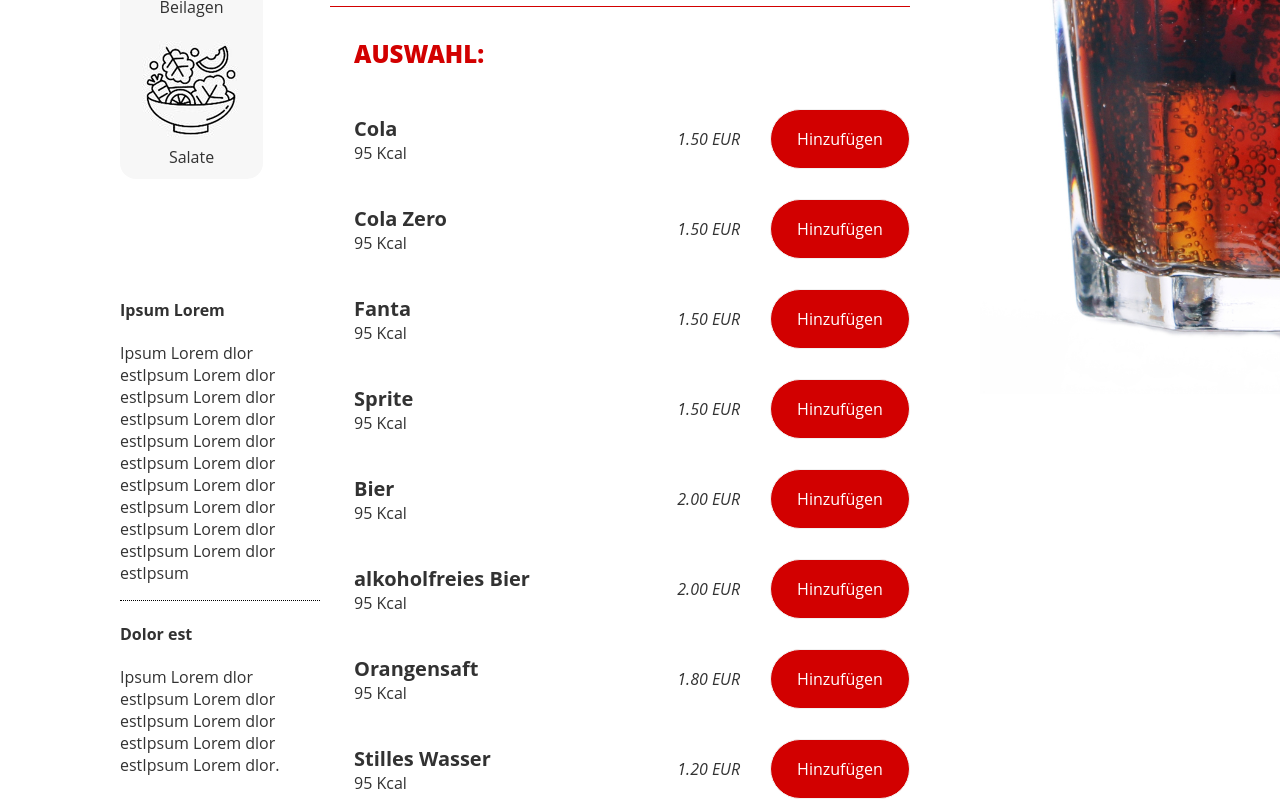
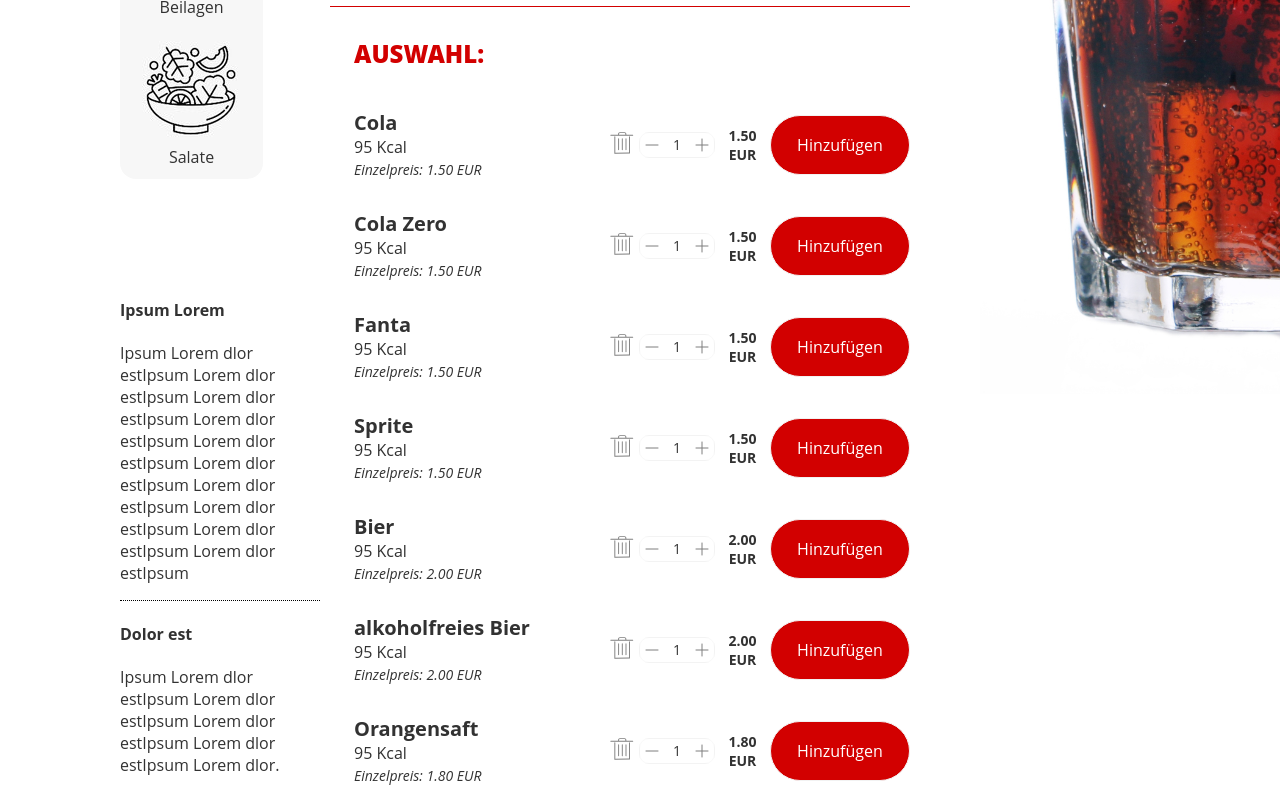
Before and after one commit to vlxdx/fastfood-restaurant-app, a React (Create React App) app: page /bestellen/getraenke in a window 1280 px wide. Shown: the part 780-1581 px from the top of the page. Built offline with nearby package versions, Linux system fonts and the light colour scheme.

Commit message:
Drinks quantities

```diff
--- a/src/pages/Bestellen/Getraenke/Getraenke.module.scss
+++ b/src/pages/Bestellen/Getraenke/Getraenke.module.scss
@@ -56,12 +56,47 @@
   .info {
     display: flex;
     align-items: center;
+
+    .quantityPrice {
+      display: flex;
+      align-items: center;
+    }
+
+    .removeBtn {
+      opacity: 0.5;
+      cursor: pointer;
+      transition: opacity 0.15s ease-in-out;
+
+      &:hover {
+        opacity: 1;
+      }
+    }
+
+    .quantitySelector {
+      width: 76px;
+      display: flex;
+      justify-content: space-between;
+      align-items: center;
+      border: 1px solid #f3f3f3;
+      border-radius: 10px;
+      margin-left: 5px;
+    }
+
+    span {
+      font-size: 14px;
+    }
+
+    b {
+      width: 55px;
+      display: flex;
+      flex-direction: column;
+      align-items: center;
+      font-size: 14px;
+    }
   }
 
-  .preis {
-    padding-right: 30px;
-    font-weight: 500;
-    font-style: italic;
+  i {
+    font-size: 14px;
   }
 
   button {
--- a/src/pages/Bestellen/Getraenke/index.jsx
+++ b/src/pages/Bestellen/Getraenke/index.jsx
@@ -1,8 +1,39 @@
-import React from 'react';
+import React, { useState } from 'react';
 import styles from './Getraenke.module.scss';
 import cola from '../../../assets/images/cola.jpg';
+import btnPlus from '../../../assets/images/btn-plus.svg';
+import btnMinus from '../../../assets/images/btn-minus.svg';
+import btnDelete from '../../../assets/images/btn-delete.svg';
 
 function Getraenke({ items, addToCart }) {
+  const [quantities, setQuantities] = useState(
+    items.reduce((acc, item) => {
+      acc[item.Name] = 1;
+      return acc;
+    }, {})
+  );
+
+  const increaseQuantity = (name) => {
+    setQuantities((prev) => ({
+      ...prev,
+      [name]: prev[name] + 1,
+    }));
+  };
+
+  const decreaseQuantity = (name) => {
+    setQuantities((prev) => ({
+      ...prev,
+      [name]: prev[name] > 1 ? prev[name] - 1 : 1,
+    }));
+  };
+
+  const handleResetQuantity = (name) => {
+    setQuantities((prev) => ({
+      ...prev,
+      [name]: 1,
+    }));
+  };
+
   return (
     <div className={styles.getraenke}>
       <div className={styles.getraenkeText}>
@@ -24,10 +55,44 @@ function Getraenke({ items, addToCart }) {
                   <div>
                     <div className={styles.name}>{item.Name}</div>
                     <div>{item.Kcal} Kcal</div>
+                    <i>Einzelpreis: {item.Preis.toFixed(2)} EUR</i>
                   </div>
                   <div className={styles.info}>
-                    <div className={styles.preis}>
-                      {item.Preis.toFixed(2)} EUR
+                    <div className={styles.quantityPrice}>
+                      <div>
+                        <img
+                          className={styles.removeBtn}
+                          width={24}
+                          src={btnDelete}
+                          alt="Delete"
+                          onClick={() => handleResetQuantity(item.Name)}
+                        />
+                      </div>
+                      <div>
+                        <div className={styles.quantitySelector}>
+                          <img
+                            className={styles.removeBtn}
+                            width={24}
+                            src={btnMinus}
+                            alt="Minus"
+                            onClick={() => decreaseQuantity(item.Name)}
+                          />
+                          <span>{quantities[item.Name]}</span>
+                          <img
+                            className={styles.removeBtn}
+                            width={24}
+                            src={btnPlus}
+                            alt="Plus"
+                            onClick={() => increaseQuantity(item.Name)}
+                          />
+                        </div>
+                      </div>
+                      <b>
+                        <div>
+                          {(quantities[item.Name] * item.Preis).toFixed(2)}
+                        </div>
+                        <div>EUR</div>
+                      </b>
                     </div>
                     <button onClick={() => addToCart(item)}>Hinzufügen</button>
                   </div>
```
Also changed, not shown: 1 other file (tests, documents, lock files or other folders).
